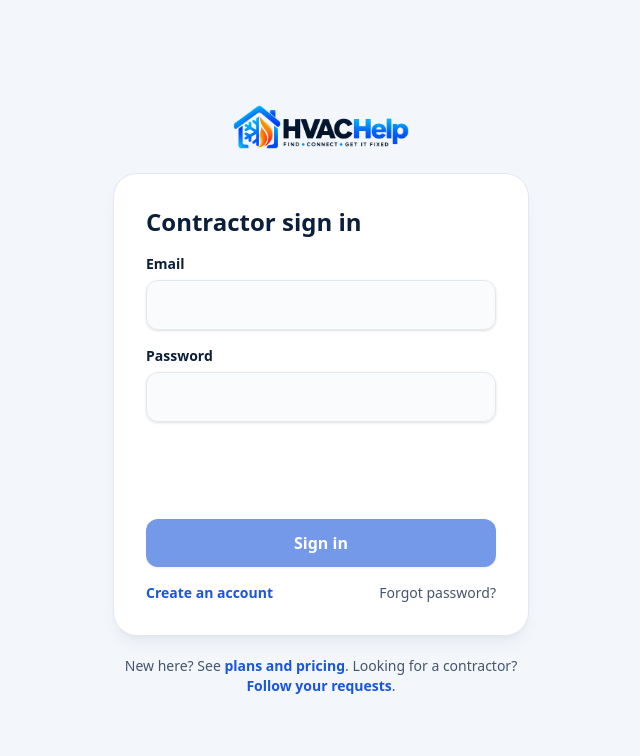
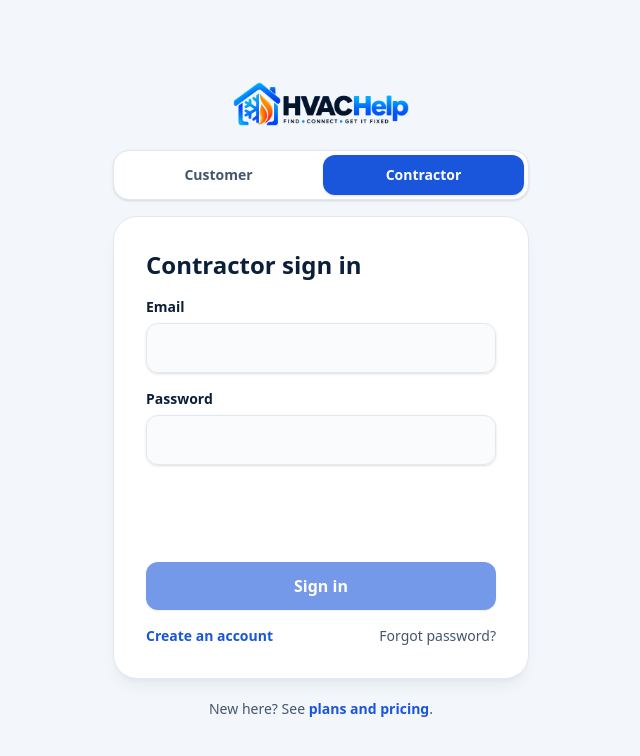
Before and after one commit to dlegends-agency/hvac-site, a React (Vite) app: page /contractor/login in a window 1280 px wide. Shown: the top 756 px of the page, without its empty margins (319-959 px from the left). Built offline with nearby package versions, Linux system fonts and the light colour scheme; no server answers.

Commit message:
Sign-in page: Customer and Contractor buttons at the top
Co-Authored-By: Claude Sonnet 5.5 <noreply@anthropic.com>

```diff
--- a/src/components/contractor/ContractorLoginPage.tsx
+++ b/src/components/contractor/ContractorLoginPage.tsx
@@ -102,6 +102,14 @@ export function AuthPage({ audience }: { audience: Audience }) {
     <div className="min-h-screen bg-surface">
       <main className="mx-auto flex min-h-screen max-w-md flex-col justify-center px-4 py-10">
         <Link to="/" aria-label="HVACHelp home" className="mb-6 self-center"><Logo /></Link>
+        <nav aria-label="Account type" className="mb-4 grid grid-cols-2 gap-1 rounded-2xl border border-slate-200 bg-white p-1 shadow-sm">
+          {([["customer", "Customer", "/account/login"], ["contractor", "Contractor", "/contractor/login"]] as const).map(([key, label, href]) => (
+            <Link key={key} to={href} replace aria-current={audience === key ? "page" : undefined}
+              className={`rounded-xl px-4 py-2.5 text-center text-sm font-bold transition-colors ${audience === key ? "bg-primary text-white shadow" : "text-slate-600 hover:bg-slate-100"}`}>
+              {label}
+            </Link>
+          ))}
+        </nav>
         <form ref={formRef} onSubmit={onSubmit} className="w-full space-y-4 rounded-3xl border border-slate-200 bg-white p-6 shadow-lg shadow-slate-900/5 sm:p-8">
           <h1 className="text-2xl font-bold text-navy">{title}</h1>
           {mode === "signup" && (customer
@@ -141,9 +149,9 @@ export function AuthPage({ audience }: { audience: Audience }) {
           </div>
         </form>
         {customer ? (
-          <p className="mt-5 text-center text-sm text-slate-600">Need HVAC help? <Link to="/#request" className="font-semibold text-primary hover:underline">Send a request</Link>. Are you a contractor? <Link to="/contractor/login" className="font-semibold text-primary hover:underline">Contractor sign in</Link>.</p>
+          <p className="mt-5 text-center text-sm text-slate-600">Need HVAC help? <Link to="/#request" className="font-semibold text-primary hover:underline">Send a request</Link>.</p>
         ) : (
-          <p className="mt-5 text-center text-sm text-slate-600">New here? See <Link to="/pricing" className="font-semibold text-primary hover:underline">plans and pricing</Link>. Looking for a contractor? <Link to="/account/login" className="font-semibold text-primary hover:underline">Follow your requests</Link>.</p>
+          <p className="mt-5 text-center text-sm text-slate-600">New here? See <Link to="/pricing" className="font-semibold text-primary hover:underline">plans and pricing</Link>.</p>
         )}
       </main>
     </div>
```
